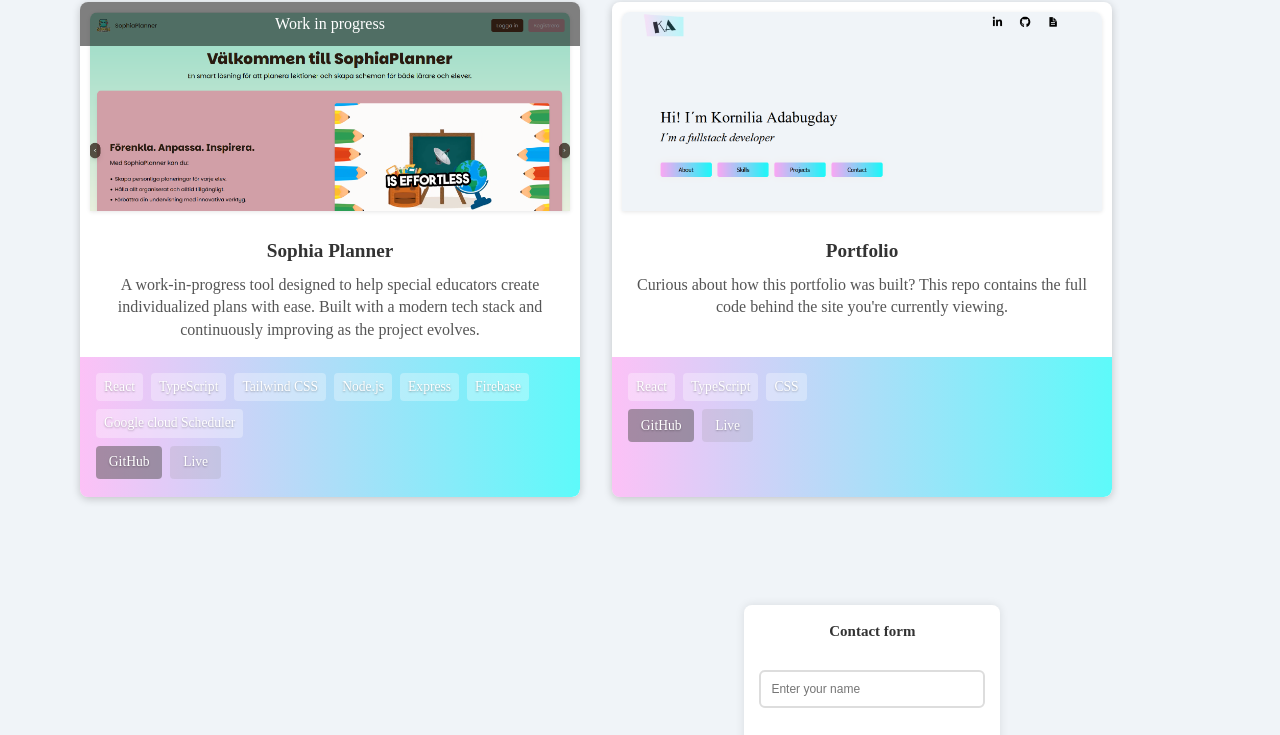
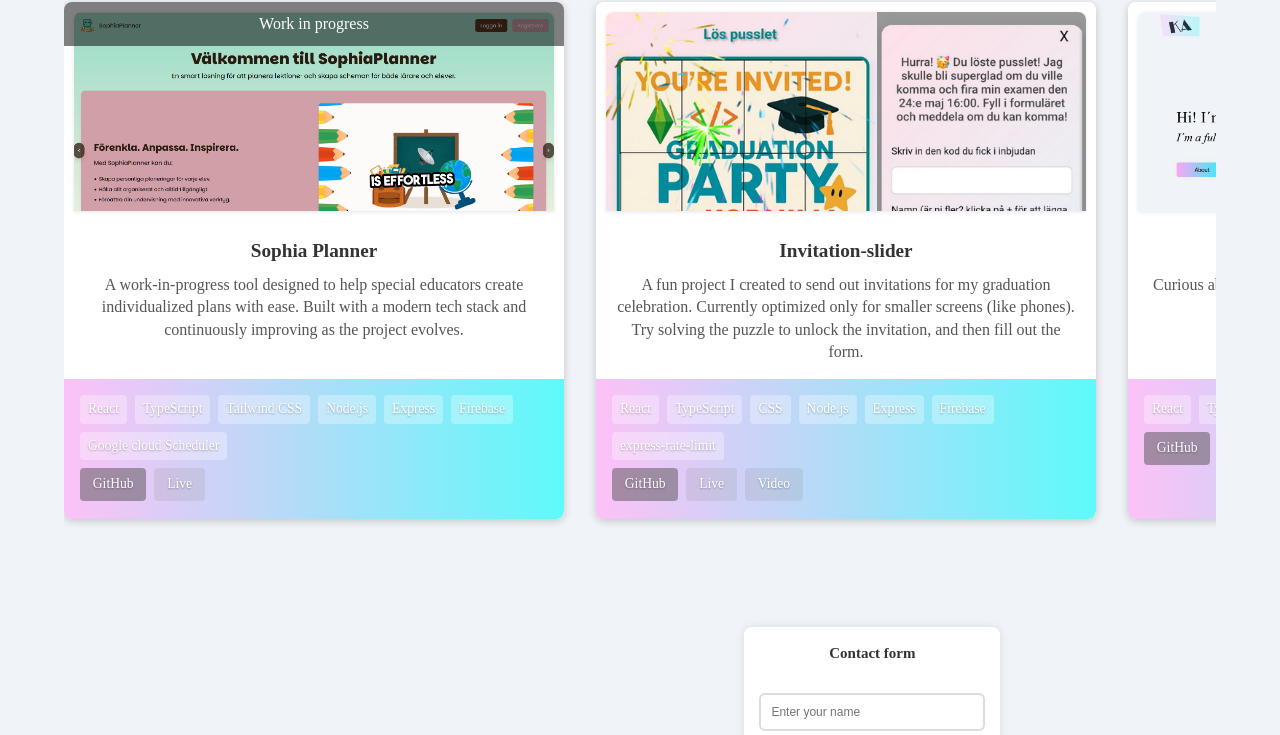
Before and after one commit to SophiaKornilia/Portfolio1.0, a React (Vite) app in the folder portfolio1.0/: page / in a window 1280 px wide. Shown: the part 2265-3000 px from the top of the page. Built offline with nearby package versions, Linux system fonts and the light colour scheme.

Commit message:
add new project

```diff
--- a/portfolio1.0/src/components/Projects.tsx
+++ b/portfolio1.0/src/components/Projects.tsx
@@ -2,7 +2,7 @@ import "./Projects.css";
 import { useRef } from "react";
 import sophiaPlanner from "./images/sophiaPlanner.png";
 import portfolio from "./images/Screenshot 2025-03-28 203402.png";
-
+import invitationSlider from "./images/invitationSlider.png";
 export const Projects = () => {
   const scrollRef = useRef<HTMLDivElement>(null);
 
@@ -24,6 +24,24 @@ export const Projects = () => {
         "Google cloud Scheduler",
       ],
       isWIP: true,
+    },
+    {
+      img: invitationSlider,
+      title: "Invitation-slider",
+      description:
+        "A fun project I created to send out invitations for my graduation celebration. Currently optimized only for smaller screens (like phones). Try solving the puzzle to unlock the invitation, and then fill out the form.",
+      github: "https://github.com/SophiaKornilia/invitation-slider",
+      live: "https://invitation-slider.vercel.app/",
+      video: "https://youtube.com/shorts/st310BIlWS8",
+      tech: [
+        "React",
+        "TypeScript",
+        "CSS",
+        "Node.js",
+        "Express",
+        "Firebase",
+        "express-rate-limit",
+      ],
     },
     {
       img: portfolio,
@@ -92,6 +110,16 @@ export const Projects = () => {
                         Live
                       </a>
                     )}
+                    {project.video && (
+                      <a
+                        href={project.video}
+                        target="_blank"
+                        rel="noopener noreferrer"
+                        className="project-link-button live"
+                      >
+                        Video
+                      </a>
+                    )}
                   </div>
                 </div>
               </div>
```
Also changed, not shown: portfolio1.0/src/components/images/invitationSlider.png (added).
